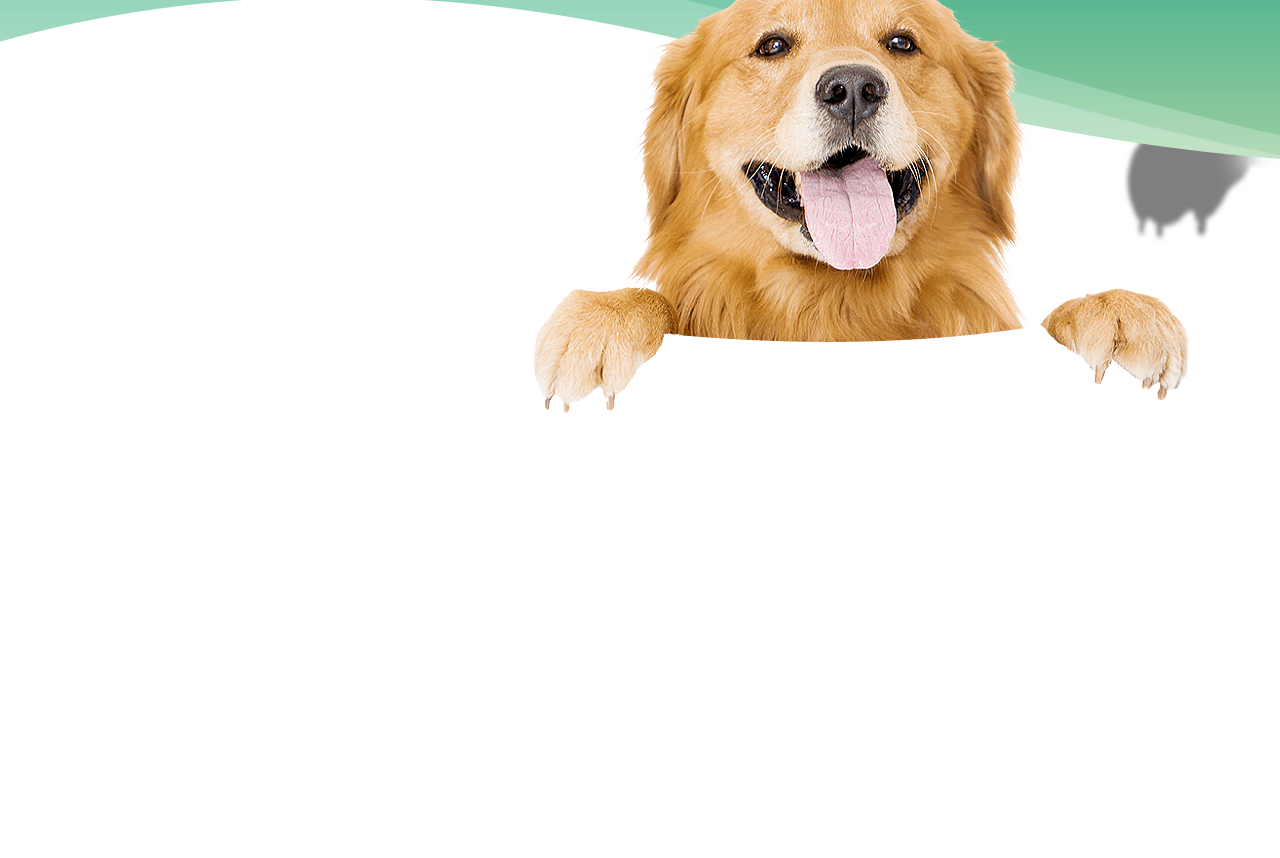
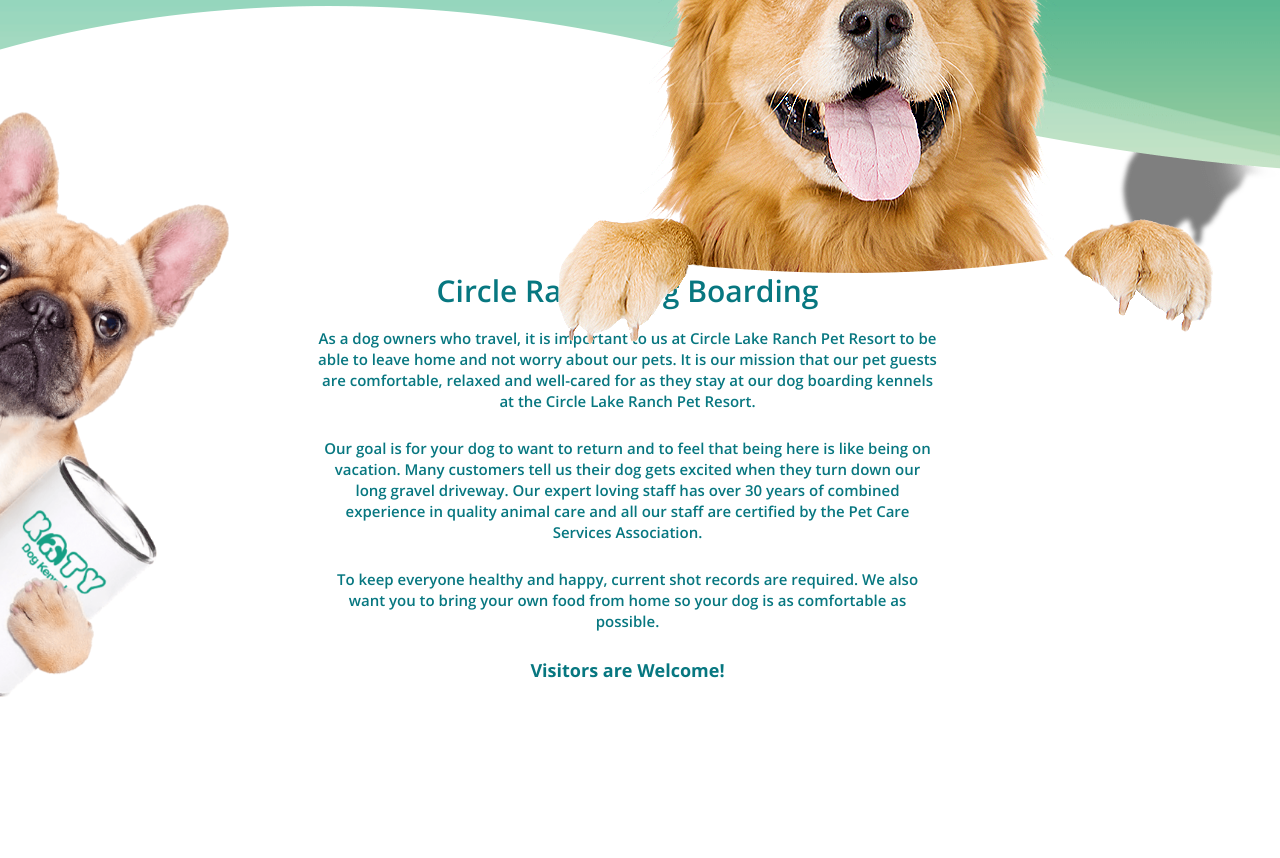
Before and after one commit to rosalinda-fullstack/katy-nits-project, a website: page src/index.html in a window 1280 px wide. Shown: the part 550-1408 px from the top of the page. Drawn offline with nearby package versions, Linux system fonts and the light colour scheme; files that its build step writes are made by us from their sources; files whose address does not match are found by name; a web font is replaced by a local one.

Commit message:
mission section done

```diff
--- a/src/index.html
+++ b/src/index.html
@@ -107,13 +107,21 @@
         <div class="fixed-booking-bar">
           <p class="heading">Book My Pet</p>
         </div>
-          <img class="bg-retriever" src="../assets/images/paw shadow.png">
-          <img class="retriever" src="../assets/images/LABRADOR.png">
+        <span class="bg-dog">
+          <img class="retriever" src="../assets/images/LABRADOR-1-cropped.png">
+        </span>
+        <span class="bg-shadow">
+          <img class="shadow" src="../assets/images/Shape 1 copy 3-1-cropped.png">
+        </span>
       </div>
     </div>
     <div class="section-mission">
       <div class="container custom-container">
+        <div class="content-holder">
+          <span id="pug-holder">
             <img id="pug-image" src="../assets/images/side dog.png">
+          </span>
+          <div class="text-holder">
             <span class="title-holder"><p class="title">Circle Ranch Dog Boarding</p></span>
             <span class="heading-holder"><p class="heading">As a dog owners who travel, it is important to us at
               Circle Lake Ranch Pet Resort to be able to leave home and not worry about our
@@ -132,13 +140,15 @@
               <span class="sub-holder"><p class="sub-heading">Visitors are Welcome!</p></span>
             </div>
           </div>
-    <div class="services-options">
+      </div>
+    </div>
+    <!-- <div class="services-options">
       <div class="container custom-container">
         <div class="icon-holder">
           <p>trial</p>
         </div>
       </div>
-    </div>
+    </div> -->
   </main>
   <div class="section-footer">
     <div class="container">
--- a/src/styles/pages/_home.scss
+++ b/src/styles/pages/_home.scss
@@ -9,7 +9,6 @@
 
   .section-banner {
     padding-top: 15%;
-    padding-bottom: 9%;
 
     background-image: url("../assets/images/banner-background.png");
     background-repeat: no-repeat;
@@ -156,29 +155,34 @@
       color: $white;
     }
 
-    .bg-retriever {
-      position: relative;
-      right: 12.5%;
-    }
-
     .retriever {
       position: absolute;
-      top: 2.5%;
-      right: 0;
+      top: 53.5%;
+      right: 4%;
       bottom: 0;
 
       z-index: 1;
+    }
+
+    .shadow {
+      position: relative;
+      right: 12.8%;
+      top: 9px;
     }
   }
 
   .section-mission {
     #pug-image {
       position: relative;
-      position: relative;
-      top: 0;
-      right: 7%;
+      right: 86%;
+      bottom: 27%;
 
-      width: 16%;
+      width: 300px;
+    }
+
+    .content-holder {
+      display: flex;
+      flex-direction: row;
     }
 
     .title {
@@ -188,21 +192,28 @@
       text-align: center;
     }
 
+    #pug-holder {
+      width: 8%;
+    }
+
+    .text-holder {
+      width: 82%;
+    }
+
     .heading-holder {
       text-align: center;
 
       .heading {
-        padding: 0 276px 0;
+        padding: 0 203px 10px;
 
-        font-family: $font-opensans-regular;
-        font-size: 18px;
+        font-family: $font-opensans-semibold;
+        font-size: 15px;
         color: $mid-blue;
       }
     }
 
-
     .sub-heading {
-      font-family: $font-opensans-semibold;
+      font-family: $font-opensans-bold;
       font-size: 18px;
       color: $mid-blue;
       text-align: center;
```
Also changed, not shown: src/assets/images/LABRADOR-1-cropped.png (added), src/assets/images/Shape 1 copy 3-1-cropped.png (added). Lines whose indentation alone changed are shown as unchanged.
